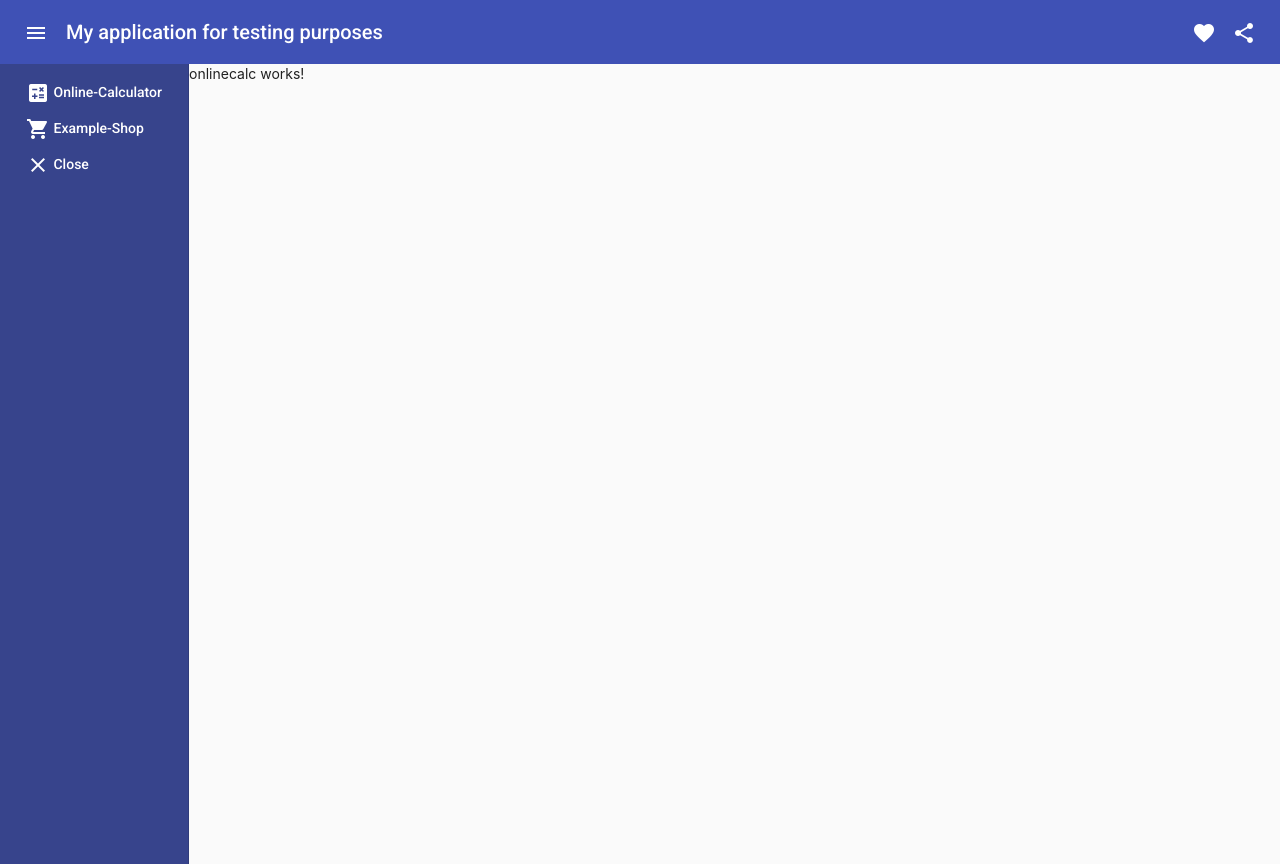
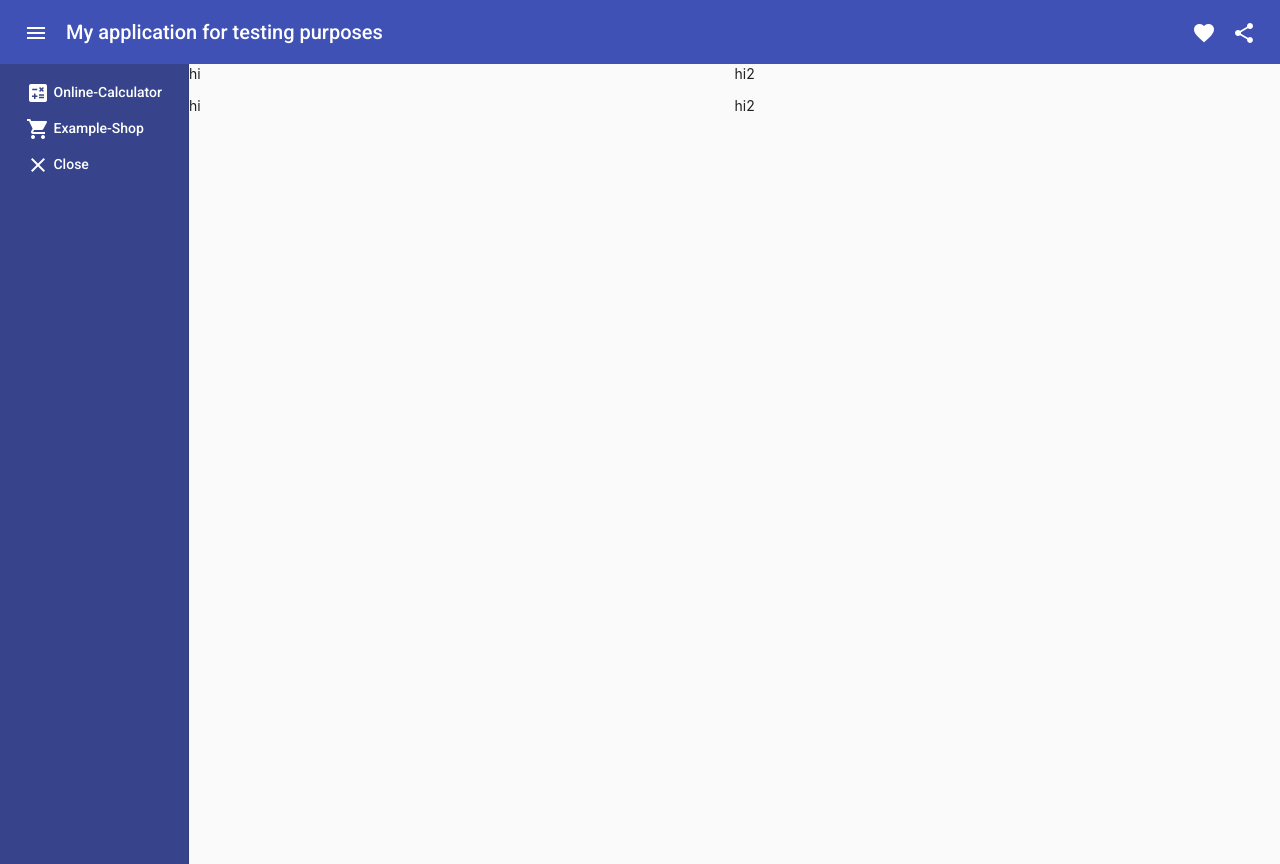
Before and after one commit to michahuber/giggle-higgle, an Angular app in the folder frontend/: page /onlinecalc in a window 1280 px wide. Built offline with nearby package versions, Linux system fonts and the light colour scheme.

Commit message:
Layouting main component, layouting online-calc component

```diff
--- a/frontend/package.json
+++ b/frontend/package.json
@@ -15,6 +15,7 @@
     "@angular/common": "~12.2.0",
     "@angular/compiler": "~12.2.0",
     "@angular/core": "~12.2.0",
+    "@angular/flex-layout": "^13.0.0-beta.38",
     "@angular/forms": "~12.2.0",
     "@angular/material": "^12.2.13",
     "@angular/platform-browser": "~12.2.0",
--- a/frontend/src/app/main/main.component.html
+++ b/frontend/src/app/main/main.component.html
@@ -1,3 +1,5 @@
-<div>
-  <app-card-button *ngFor="let cardButton of cardButtonDtos" [cardButtonDto]="cardButton"></app-card-button>
+<div fxLayout="row wrap" style="height: 100%; width: 100%;">
+  <div fxFlex="50" *ngFor="let cardButton of cardButtonDtos" >
+    <app-card-button [cardButtonDto]="cardButton"></app-card-button>
+  </div>
 </div>
--- a/frontend/src/app/onlinecalc/onlinecalc.component.html
+++ b/frontend/src/app/onlinecalc/onlinecalc.component.html
@@ -1 +1,10 @@
-<p>onlinecalc works!</p>
+<div fxLayout style="height: 100%; width: 100%;">
+  <div fxLayout="column" fxFlex="50">
+    <p>hi</p>
+    <p>hi</p>
+  </div>
+  <div fxLayout="column" fxFlex="50">
+    <p>hi2</p>
+    <p>hi2</p>
+  </div>
+</div>
```
Also changed, not shown: frontend/src/app/onlinecalc/onlinecalc.module.ts (+7 -5 lines), 1 other file (tests, documents, lock files or other folders).
